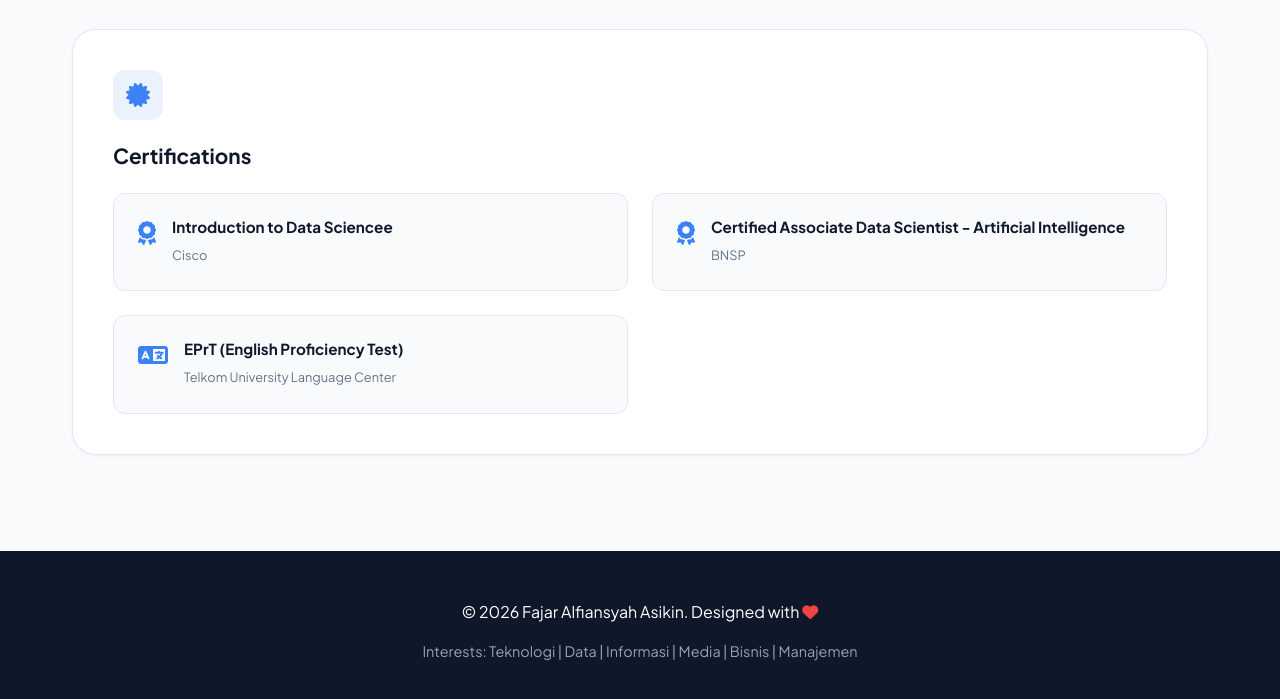
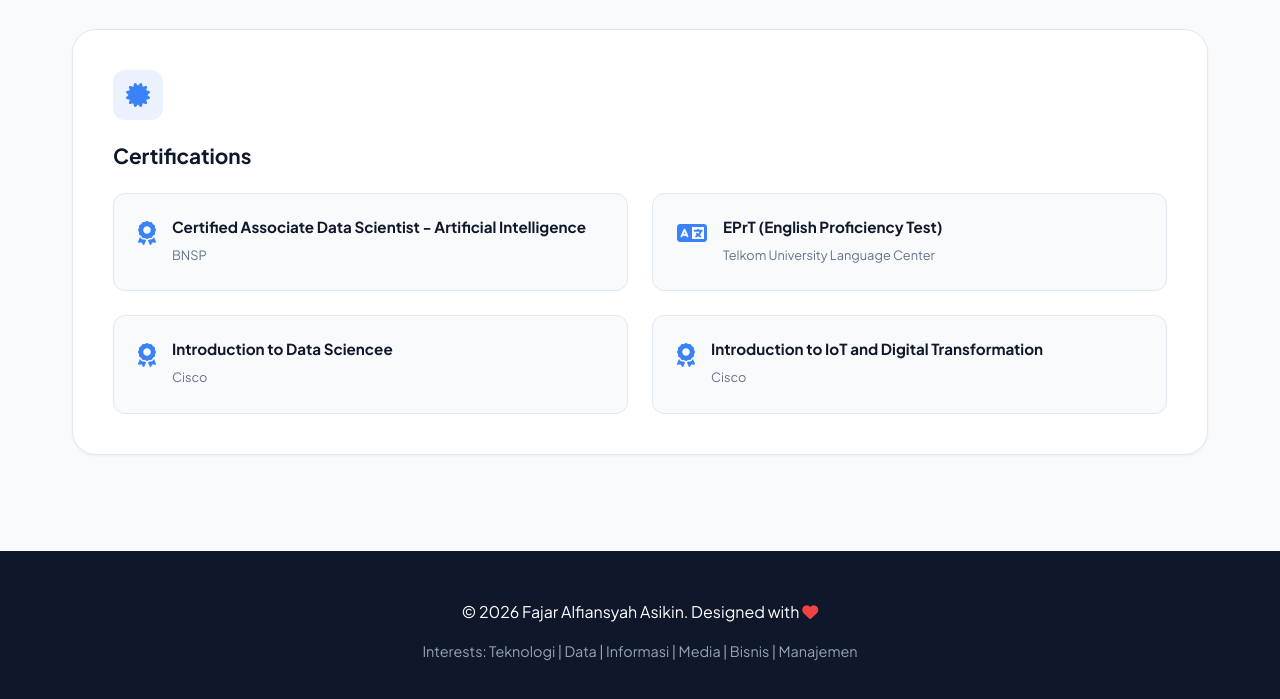
Before and after one commit to alfhyansalfi/portofolio, a plain HTML site: page index.html in a window 1280 px wide. Shown: the part 5806-6505 px from the top of the page. Drawn offline with nearby package versions, Linux system fonts and the light colour scheme.

Commit message:
Add Cisco IoT certificate

```diff
--- a/index.html
+++ b/index.html
@@ -297,13 +297,6 @@
                         <div class="cert-item">
                             <i class="fas fa-award"></i>
                             <div>
-                                <h4>Introduction to Data Sciencee</h4>
-                                <span>Cisco</span>
-                            </div>
-                        </div>
-                        <div class="cert-item">
-                            <i class="fas fa-award"></i>
-                            <div>
                                 <h4>Certified Associate Data Scientist - Artificial Intelligence</h4>
                                 <span>BNSP</span>
                             </div>
@@ -313,6 +306,20 @@
                             <div>
                                 <h4>EPrT (English Proficiency Test)</h4>
                                 <span>Telkom University Language Center</span>
+                            </div>
+                        </div>
+                        <div class="cert-item">
+                            <i class="fas fa-award"></i>
+                            <div>
+                                <h4>Introduction to Data Sciencee</h4>
+                                <span>Cisco</span>
+                            </div>
+                        </div>
+                        <div class="cert-item">
+                            <i class="fas fa-award"></i>
+                            <div>
+                                <h4>Introduction to IoT and Digital Transformation</h4>
+                                <span>Cisco</span>
                             </div>
                         </div>
                     </div>
```
